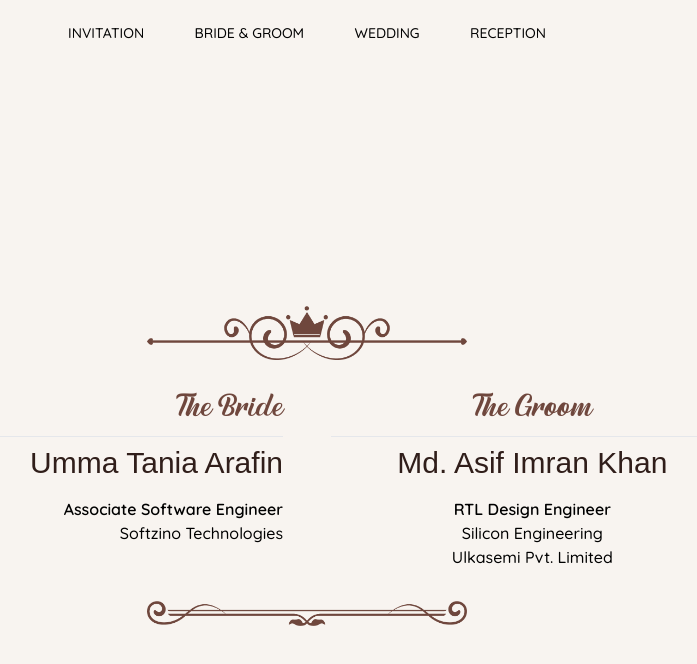
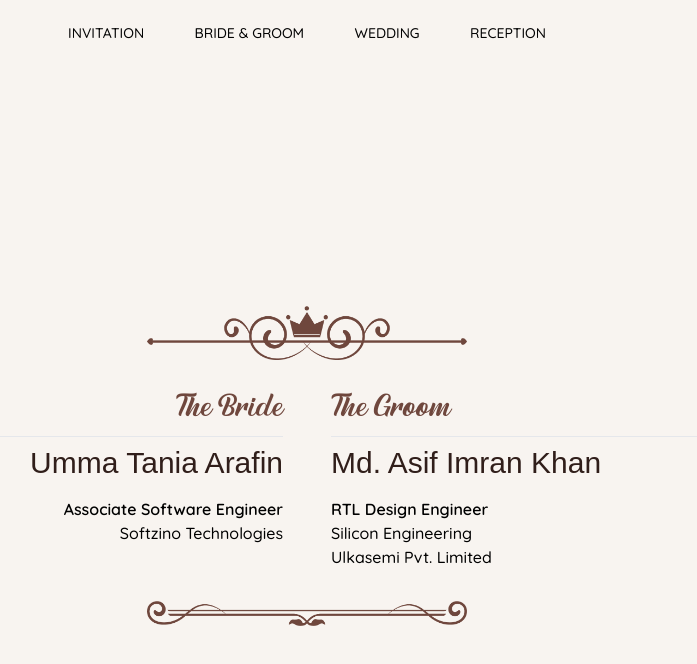
Before and after one commit to OverkillViper/wedding-asif-tania, a Vue app: page /bride-and-groom in a window 1280 px wide. Shown: the top 664 px of the page, without its empty margins (333-1030 px from the left). Built offline with nearby package versions, Linux system fonts and the light colour scheme; a web font is replaced by a local one; what tailwind-hamburgers would draw is missing.

Commit message:
updated bride-groom

```diff
--- a/src/pages/BrideAndGroom.vue
+++ b/src/pages/BrideAndGroom.vue
@@ -15,7 +15,7 @@
                         <a href="https://softzino.com/" class="hover:text-[#6f473d] transition">Softzino Technologies</a>
                     </div>
                 </div>
-                <div class="mt-6 md:mt-0 md:w-1/2 text-center md:text-start-">
+                <div class="mt-6 md:mt-0 md:w-1/2 text-center md:text-start">
                     <div class="font-austein text-3xl 2xl:text-4xl text-[#6f473d]">The Groom</div>
                     <hr class="my-2">
                     <div class="font-cinzel text-3xl 2xl:text-4xl text-[#301e1a]">Md. Asif Imran Khan</div>
```
